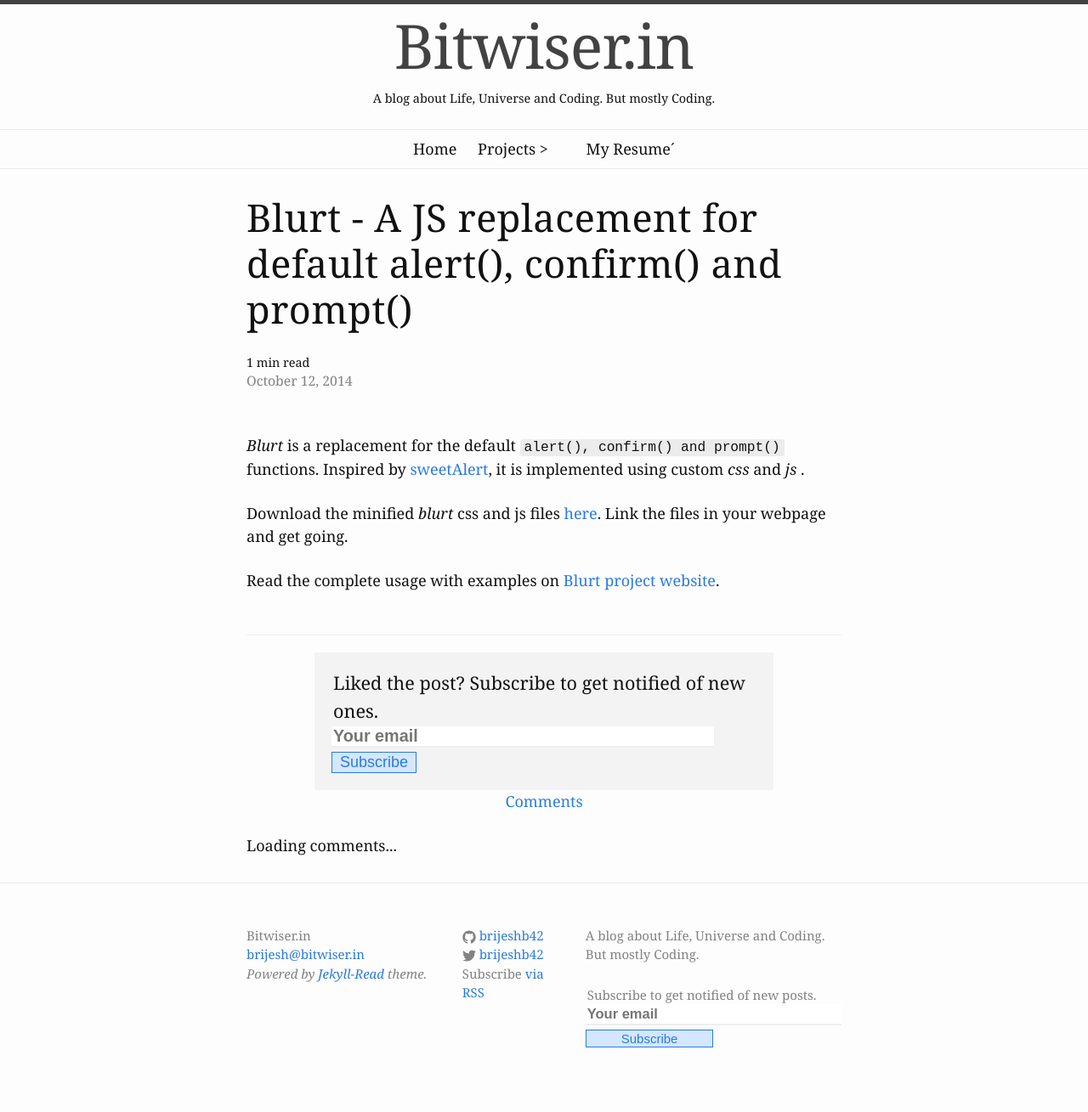
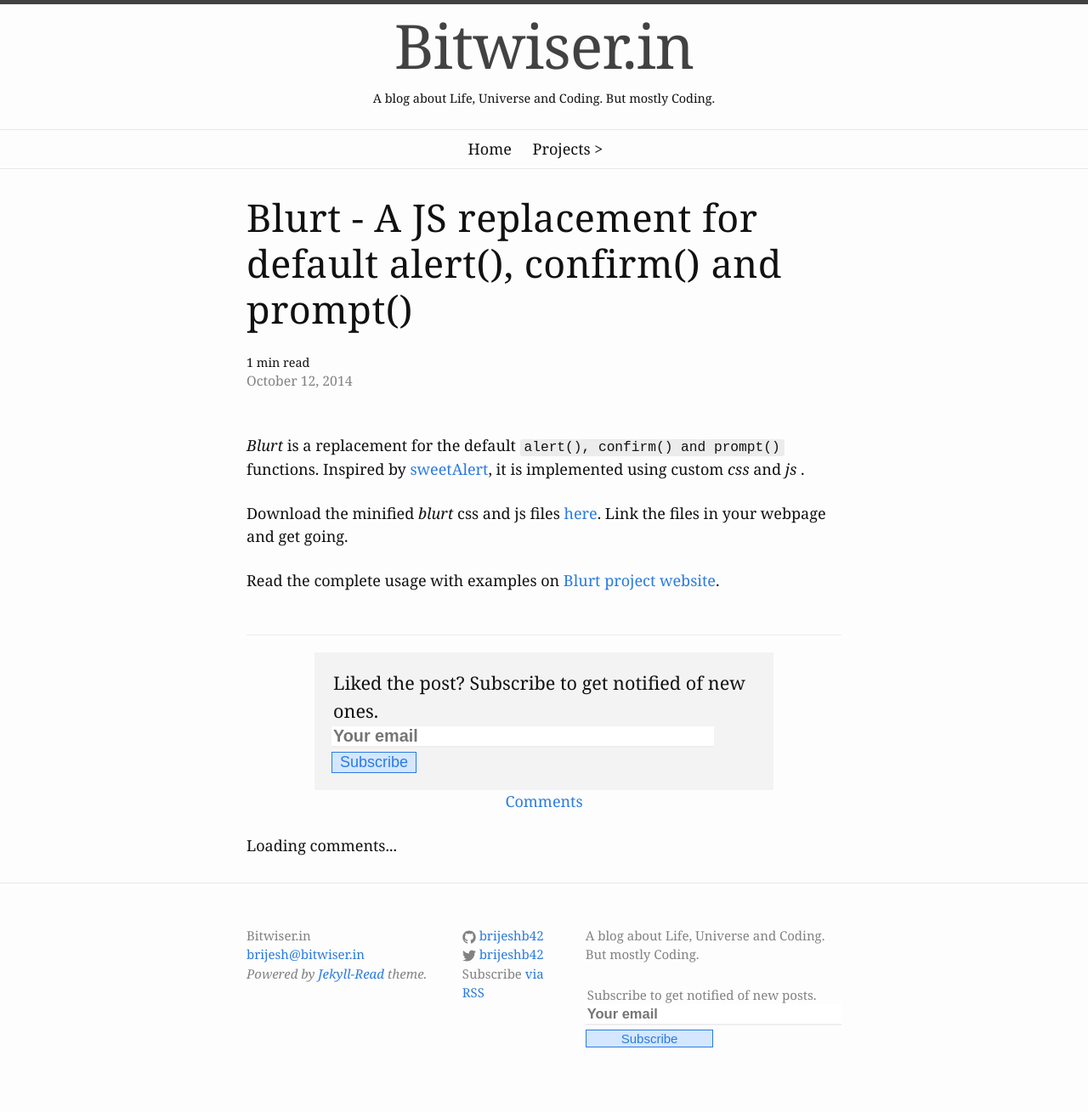
Before and after one commit to brijeshb42/brijeshb42.github.io, a Jekyll site: the page built from _posts/2014-10-12-blurt-a-replacment-for-alert-confirm-and-prompt.md, in a window 1280 px wide. Shown: the whole page at 85% size. Built offline with Jekyll 4.4.1, drawn with Linux system fonts in a browser that asks for light colours; some web fonts are replaced; comment, search, counter and statistics services are not loaded.

Commit message:
Moved resume´link inside submenu

```diff
--- a/_includes/header.html
+++ b/_includes/header.html
@@ -17,10 +17,10 @@
         {% for project in site.data.projects %}
           <li><a class="page-link" href="{{ project.url }}">{{ project.name }}</a></li>
         {% endfor %}
+          <li><a href="/resume/" class="page-link">My Resume´</a></li>
         </ul>
       </li>
       {%  endif %}
-      <li><a href="/resume/" class="page-link">My Resume´</a></li>
     </ul>
   </nav>
 </header>
```
